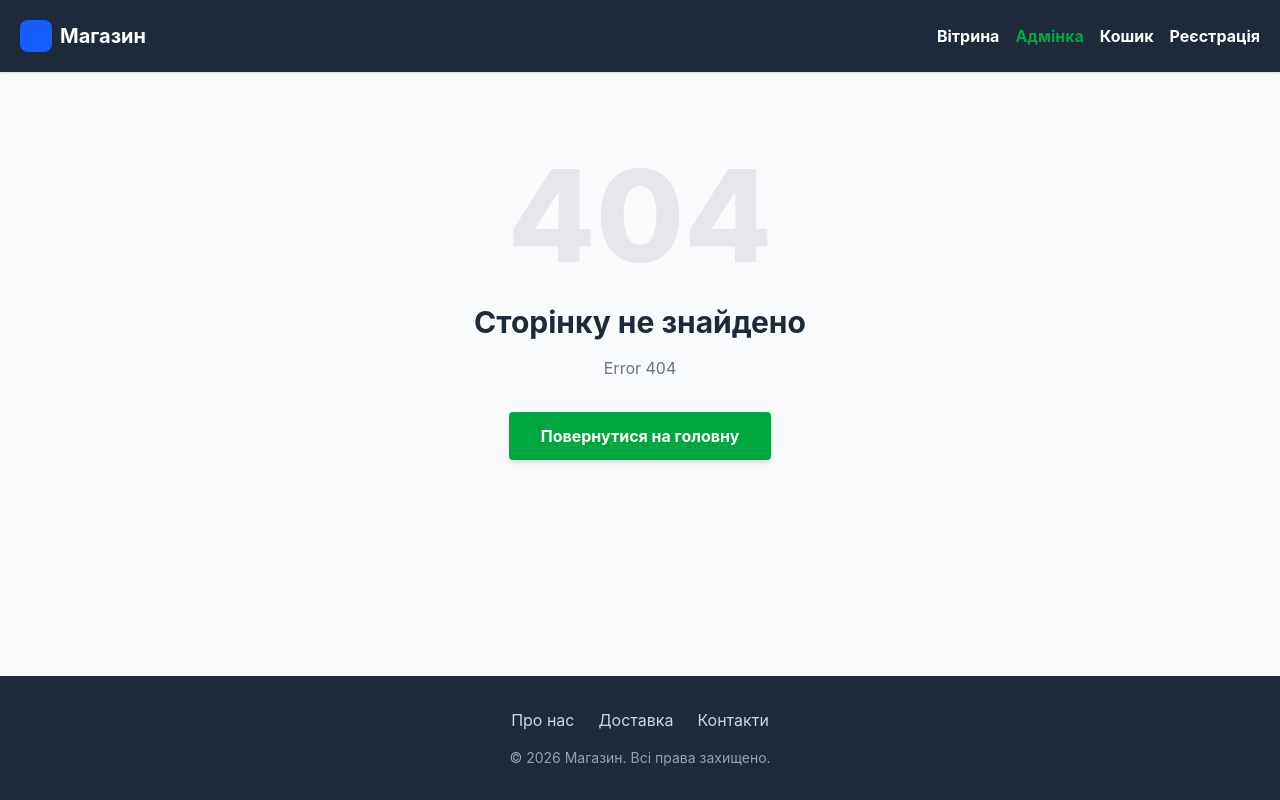
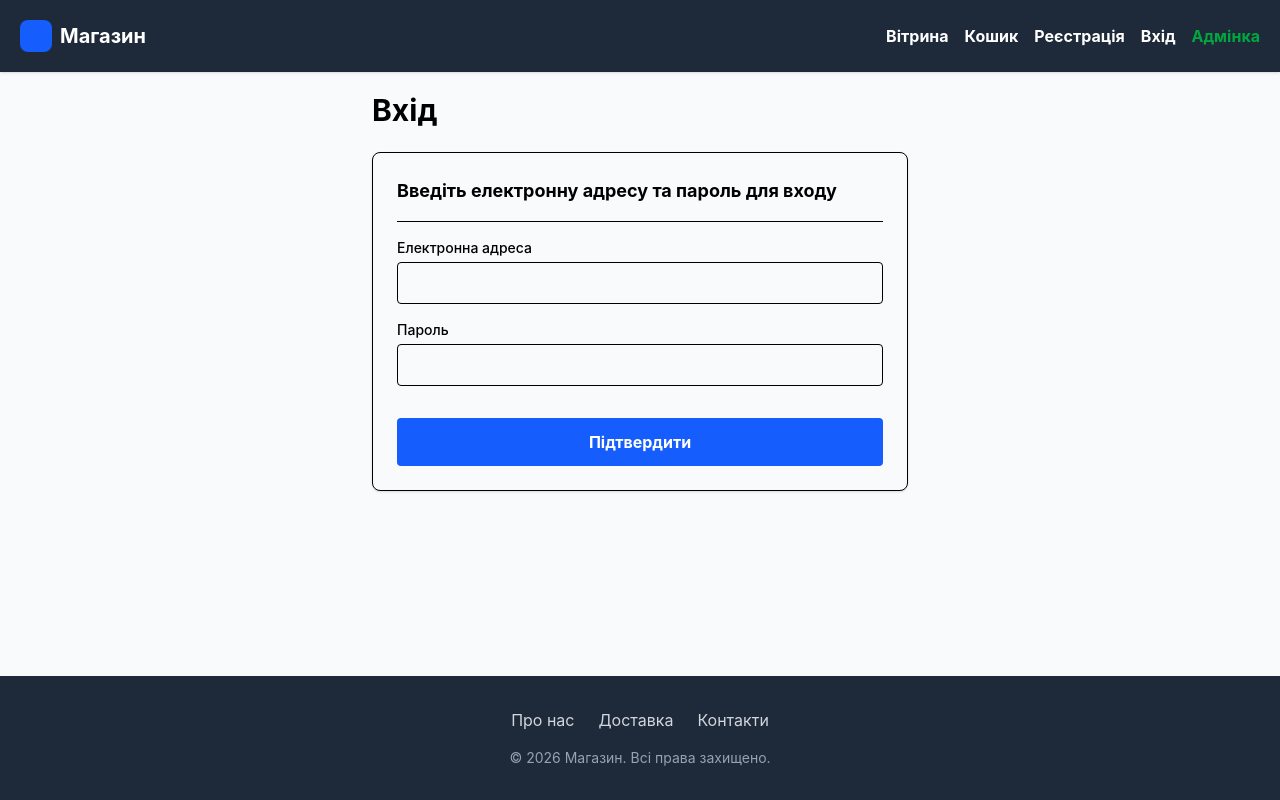
Before and after one commit to bodmeeen/shop_front, a Vue app: page /login in a window 1280 px wide. Before the commit this address had no page. Built offline with nearby package versions, Linux system fonts and the light colour scheme.

Commit message:
Додано сторінку для входу; додано вкладку категорій в адмінку

```diff
--- a/src/App.vue
+++ b/src/App.vue
@@ -8,9 +8,10 @@
 
       <nav class="flex gap-4">
         <router-link to="/" class="text-white font-bold hover:underline">Вітрина</router-link>
-        <router-link to="/admin" class="text-green-600 font-bold hover:underline">Адмінка</router-link>
         <router-link to="/cart" class="text-white font-bold hover:underline">Кошик</router-link>
         <router-link to="/register" class="text-white font-bold hover:underline">Реєстрація</router-link>
+        <router-link to="/login" class="text-white font-bold hover:underline">Вхід</router-link>
+        <router-link to="/admin" class="text-green-600 font-bold hover:underline">Адмінка</router-link>
       </nav>
     </header>
 
--- /dev/null
+++ b/src/components/admin/categories/CategoryTable.vue
@@ -0,0 +1,40 @@
+<template>
+  <div class="bg-white rounded-lg shadow-sm bcategories categories-gray-200 overflow-hidden">
+    <div class="p-4 bg-gray-50 categories-b categories-gray-200">
+      <h1 class="text-lg font-bold text-gray-800">Таблиця категорій </h1>
+    </div>
+
+    <div class="overflow-x-auto">
+      <table class="w-full text-left bcategories-collapse">
+        <thead>
+          <tr class="bg-gray-100 text-gray-600 text-sm uppercase tracking-wider">
+            <th class="p-3 categories-b categories-gray-200 font-semibold">ID</th>
+            <th class="p-3 order-b border-gray-200 font-semibold">Назва категорії</th>
+            <th class="p-3 order-b border-gray-200 font-semibold">Посилання до фото</th>
+          </tr>
+        </thead>
+        <tbody class="divide-y divide-gray-200">
+          <tr v-for="category in categories" :key="category.id" class="hover:bg-gray-50 transition-colors">
+            <td class="p-3 text-gray-500">{{ category.id }}</td>
+            <td class="p-3 font-medium text-gray-900">{{ category.title }}</td>
+            <td class="p-3 text-gray-600">{{ category.image_url }}</td>
+          </tr>
+        </tbody>
+      </table>
+    </div>
+  </div>
+</template>
+
+<script setup lang="ts">
+
+interface Category {
+  id: number,
+  title: string,
+  image_url: string,
+}
+
+// Вказуємо що цей компонент приймає масив товарів ззовні
+defineProps<{
+  categories: Category[]
+}>();
+</script>
--- a/src/router.ts
+++ b/src/router.ts
@@ -9,6 +9,7 @@ import AboutUs from './views/AboutUs.vue'
 import Delivery from './views/Delivery.vue'
 import Contacts from './views/Contacts.vue'
 import RegistrationPage from './views/RegistrationPage.vue'
+import LoginPage from './views/LoginPage.vue'
 
 const routes = [
   {
@@ -57,6 +58,11 @@ const routes = [
     component: RegistrationPage
   },
   {
+    path: "/login",
+    name: "login",
+    component: LoginPage
+  },
+  {
     // Ловить всі шляхи яких не було в інших роутах, завжди повинен бути останннім
     path: '/:pathMatch(.*)*',
     name: 'Page404',
--- /dev/null
+++ b/src/views/LoginPage.vue
@@ -0,0 +1,79 @@
+<template>
+  <div class="max-w-xl mx-auto p-5">
+    <h2 class="text-3xl font-bold mb-6">Вхід</h2>
+
+    <div v-if="isConfirmed" class="bg-green-100 text-green-800 p-6 rounded-lg text-center">
+      <h3 class="text-2xl font-bold mb-2">Вхід успішний!</h3>
+      <router-link to="/" class="mt-4 inline-block text-blue-600 hover:underline">
+        Повернутися на головну
+      </router-link>
+    </div>
+    <div v-else class="bg-gray-50 p-6 rounded-lg shadow-sm border">
+      <div class="mb-4 pb-4 border-b">
+        <p class="text-lg font-bold">Введіть електронну адресу та пароль для входу </p>
+      </div>
+
+      <form @submit.prevent="authUser" class="space-y-4">
+        <div>
+          <label class="block text-sm font-medium mb-1">Електронна адреса</label>
+          <input v-model="loginUser.email" type="text" required class="w-full border p-2 rounded" />
+        </div>
+
+        <div>
+          <label class="block text-sm font-medium mb-1">Пароль</label>
+          <input v-model="loginUser.password" type="password" required class="w-full border p-2 rounded" />
+        </div>
+
+        <button
+          type="submit"
+          :disabled="isSubmitting"
+          class="w-full bg-blue-600 hover:bg-blue-700 text-white font-bold py-3 rounded transition-colors disabled:bg-blue-300 mt-4"
+        >
+          {{ isSubmitting ? 'Відправка...' : 'Підтвердити' }}
+        </button>
+      </form>
+    </div>
+  </div>
+</template>
+
+<script setup lang="ts">
+import { ref } from 'vue'
+
+const emit = defineEmits(['userConfirmed'])
+
+const loginUser = ref({
+  email: '',
+  password: '',
+})
+
+const isSubmitting = ref(false)
+const isConfirmed = ref(false)
+
+async function authUser() {
+  isSubmitting.value = true;
+
+  const payload = {
+    email: loginUser.value.email,
+    password: loginUser.value.password,
+  }
+  try {
+    const response = await fetch('http://localhost:3000/api/users_login', {
+      method: 'POST',
+      headers: { 'Content-Type': 'application/json' },
+      body: JSON.stringify(payload)
+    })
+
+    if (response.ok) {
+      isConfirmed.value = true
+    } else {
+      const errorData = await response.json()
+      alert(`Помилка: ${errorData.message}`)
+    }
+  } catch (error) {
+    console.error('Помилка мережі:', error)
+    alert('Помилка з\'єднання з сервером')
+  } finally {
+    isSubmitting.value = false
+  }
+}
+</script>
--- a/src/views/RegistrationPage.vue
+++ b/src/views/RegistrationPage.vue
@@ -1,10 +1,10 @@
 <template>
   <div class="max-w-xl mx-auto p-5">
-    <h2 class="text-3xl font-bold mb-6">Оформлення замовлення</h2>
+    <h2 class="text-3xl font-bold mb-6">Реєстрація</h2>
 
     <div v-if="isRegistered" class="bg-green-100 text-green-800 p-6 rounded-lg text-center">
       <h3 class="text-2xl font-bold mb-2">Реєстрація успішна!</h3>
-      <p>Ваш акаунт створено.</p>
+      <p>Ваш акаунт створено</p>
       <router-link to="/" class="mt-4 inline-block text-blue-600 hover:underline">
         Повернутися на головну
       </router-link>
@@ -21,8 +21,8 @@
         </div>
 
         <div>
-          <label class="block text-sm font-medium mb-1">Прізвище</label>
-          <input v-model="newUser.lastName" type="text" required class="w-full border p-2 rounded" />
+          <label class="block text-sm font-medium mb-1">Електронна адреса</label>
+          <input v-model="newUser.email" type="text" required class="w-full border p-2 rounded" />
         </div>
 
         <div>
@@ -31,13 +31,9 @@
         </div>
 
         <div>
-          <label class="block text-sm font-medium mb-1">Електронна адреса</label>
-          <input v-model="newUser.email" type="text" required class="w-full border p-2 rounded" />
-        </div>
-
-        <div>
-          <label class="block text-sm font-medium mb-1">Номер телефону</label>
-          <input v-model="newUser.phone" type="text" required class="w-full border p-2 rounded" placeholder="+380..." />
+          <!-- Тут потрібно додати повторне введення пароля для його перевірки перед відправкою в бд -->
+          <label class="block text-sm font-medium mb-1">Введіть пароль ще раз</label>
+          <!-- <input v-model="newUser.password" type="password" required class="w-full border p-2 rounded" /> -->
         </div>
 
         <button
@@ -59,11 +55,8 @@ const emit = defineEmits(['userCreated'])
 
 const newUser = ref({
   firstName: '',
-  lastName: '',
-  role: '',
   email: '',
   password: '',
-  phone: '',
 })
 
 const isSubmitting = ref(false)
@@ -75,11 +68,8 @@ async function addUser() {
 
   const payload = {
     first_name: newUser.value.firstName,
-    last_name: newUser.value.lastName,
-    role: "user",
     email: newUser.value.email,
     password: newUser.value.password,
-    phone_number: newUser.value.phone,
   }
   try {
     const response = await fetch('http://localhost:3000/api/users_reg', {
--- a/src/views/admin/AdminPage.vue
+++ b/src/views/admin/AdminPage.vue
@@ -28,6 +28,14 @@
         Замовлення
       </button>
 
+      <button
+        @click="activeTab = 'categories'"
+        :class="activeTab === 'categories' ? 'border-blue-600 text-blue-600' : 'border-transparent text-gray-500 hover:text-gray-700 hover:border-gray-300'"
+        class="py-2 px-6 border-b-2 font-medium text-lg transition-colors"
+      >
+        Категорії
+      </button>
+
     </div>
 
     <!-- Показується тільки якщо activeTab === 'products' -->
@@ -44,9 +52,14 @@
     </div>
 
     <div v-if="activeTab === 'orders'">
-      <OrderTable :orders="orders" @orderDeleted="loadOrders" />
+      <OrderTable :orders="orders" />
+    </div>
+
+    <div v-if="activeTab === 'categories'">
+      <CategoryTable :categories="categories" />
     </div>
   </div>
+
 </template>
 
 <script setup lang="ts">
@@ -56,11 +69,13 @@ import ProductTable from '../../components/admin/products/ProductTable.vue'
 import ProductForm from '../../components/admin/products/ProductForm.vue'
 
 import OrderTable from '../../components/admin/orders/OrderTable.vue'
+
 import UserTable from '../../components/admin/users/UserTable.vue'
-
 import UserForm from '../../components/admin/users/UserForm.vue'
 
+import CategoryTable from '../../components/admin/categories/CategoryTable.vue'
 
+// Стандартне значення
 const activeTab = ref('products')
 
 const products = ref([])
```
Also changed, not shown: src/components/admin/orders/OrderTable.vue (+0 -29 lines).
